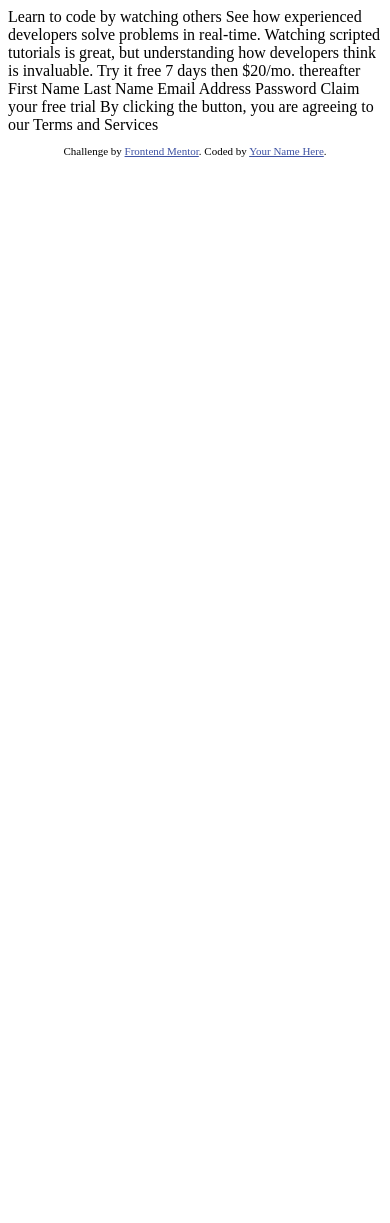
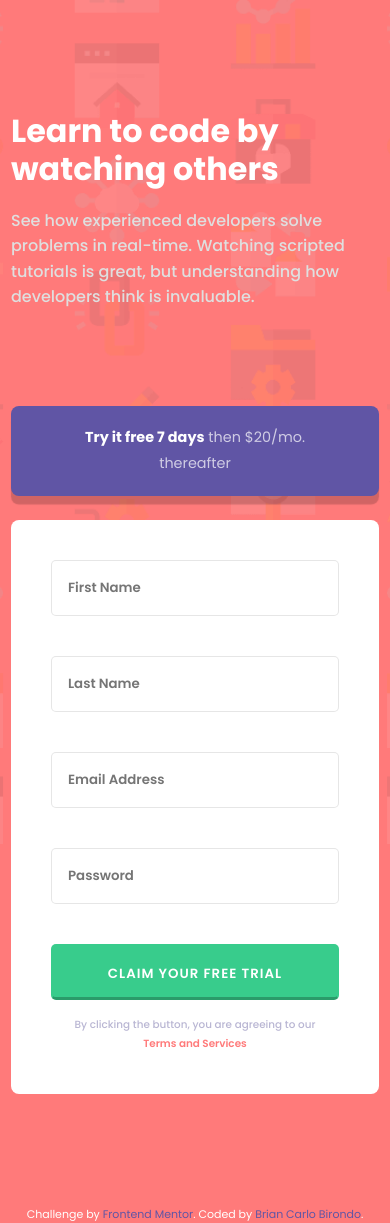
Before and after one commit to Briancarlo24/Intro-component-with-sign-up-form, a plain HTML site: page index.html in a window 390 px wide. Before the commit the page ends 844 px from the top, so only its background shows below. Drawn offline with Linux system fonts and the light colour scheme.

Commit message:
completed responsive Design for mobile and desktop. Also added Form Validation using Javascript

```diff
--- /dev/null
+++ b/css/styles.scss
@@ -0,0 +1,311 @@
+@import url("https://fonts.googleapis.com/css2?family=Poppins:wght@400;500;600;700&display=swap");
+
+html {
+  box-sizing: border-box;
+}
+
+*,
+::after,
+::before {
+  box-sizing: inherit;
+  margin: 0;
+  padding: 0;
+}
+
+//===========================COLORS==============================
+
+/*Primary*/
+$red: hsl(0, 100%, 74%);
+$green: hsl(154, 59%, 51%);
+/*Accent*/
+$blue: hsl(248, 32%, 49%);
+$lightWhite: rgba(255, 255, 255, 0.7);
+
+/*Neutral*/
+$darkBlue: hsl(249, 10%, 26%);
+$grayishBlue: hsl(246, 25%, 77%);
+
+.attribution {
+  font-size: 11px;
+  color: white;
+  text-align: center;
+
+  a {
+    color: $blue;
+    text-decoration: none;
+  }
+}
+
+body {
+  background: url("../images/bg-intro-mobile.png") $red no-repeat top center;
+  font-family: "Poppins", sans-serif;
+  font-size: 16px;
+  height: 100vh;
+  width: 100vw;
+
+  display: flex;
+  flex-direction: column;
+  justify-content: space-between;
+  align-items: center;
+  text-align: center;
+
+  main {
+    width: 85%;
+    min-width: 250px;
+    margin: 6rem 0;
+  }
+}
+
+/*====================HEADER====================*/
+.header {
+  margin-bottom: 4rem;
+
+  .header-title {
+    color: white;
+    font-size: 1.7rem;
+    line-height: 1.3;
+    margin-bottom: 1.2rem;
+  }
+  .header-desc {
+    color: $lightWhite;
+    font-weight: 500;
+    line-height: 1.6;
+  }
+}
+
+/*====================FORM====================*/
+
+.pricing {
+  .pricing-promo {
+    background-color: $blue;
+    border-radius: 0.5rem;
+    box-shadow: 0px 8.5px 1px 0px rgba(0, 0, 0, 0.18);
+    color: $lightWhite;
+    font-size: 0.9rem;
+    padding: 1.2rem 4rem;
+    margin-bottom: 1.5rem;
+    line-height: 1.8;
+
+    .pricing-highlight {
+      font-weight: 700;
+      color: white;
+    }
+  }
+
+  .form {
+    background-color: white;
+    border-radius: 0.5rem;
+
+    padding: 1.5rem;
+
+    .agreement {
+      color: $grayishBlue;
+      font-size: 0.65rem;
+      font-weight: 500;
+      line-height: 1.8;
+      padding: 0 1rem;
+
+      .terms {
+        color: $red;
+        font-weight: 600;
+      }
+    }
+  }
+}
+
+.icon-container {
+  position: relative;
+
+  .icon {
+    position: absolute;
+    right: 1.5rem;
+    transform: translateY(1rem);
+  }
+}
+
+.error-message {
+  display: block;
+  color: $red;
+  font-size: 10px;
+  font-style: italic;
+  font-weight: 500;
+
+  position: absolute;
+  right: 0px;
+  bottom: 20px;
+}
+.inputs,
+.button {
+  height: 3.5rem;
+  width: 100%;
+
+  border-radius: 5px;
+  font-weight: 600;
+  margin-bottom: 1rem;
+  font-family: "Poppins", sans-serif;
+  padding: 0 1rem;
+
+  &:focus {
+    outline: none;
+  }
+}
+
+.inputs {
+  border: 1px solid rgba(128, 128, 128, 0.2);
+  color: rgba(0, 0, 0, 0.75);
+
+  &:focus::placeholder {
+    color: transparent;
+  }
+}
+
+.button {
+  background-color: $green;
+  border-color: transparent;
+  border-style: solid solid inset 1px;
+  border-bottom: 3px solid rgba(0, 0, 0, 0.242);
+
+  // box-shadow: 0 5px 5px -2px #9a9a9a;
+  color: white;
+  cursor: pointer;
+  letter-spacing: 1px;
+  outline: none;
+  padding-top: 4px;
+  text-transform: uppercase;
+
+  &:active {
+    box-shadow: 0 5px 5px -3px #9a9a9a;
+    background-color: hsl(154, 56%, 49%);
+    color: rgb(235, 235, 235);
+  }
+}
+
+/*******************MEDIA QUERRY******************/
+@media screen and (min-width: 376px) {
+  body {
+    background: url("../images/bg-intro-desktop.png") $red no-repeat top center;
+    background-size: cover;
+    font-size: 16px;
+    height: 100vh;
+    width: 100vw;
+    background-position: top center;
+
+    display: flex;
+    flex-direction: column;
+    justify-content: space-evenly;
+    align-items: center;
+    text-align: center;
+
+    main {
+      width: 75%;
+      max-width: 1200px;
+      margin: 6rem 0;
+      display: flex;
+      flex-wrap: wrap;
+      justify-content: center;
+      align-items: center;
+
+      section {
+        flex: 1;
+        padding: 1rem;
+        min-width: 400px;
+        max-width: 700px;
+      }
+    }
+  }
+
+  /*====================HEADER====================*/
+  .header {
+    text-align: left;
+
+    .header-title {
+      color: white;
+      font-size: calc(26px + 1.5vw);
+      line-height: 1.2;
+      margin-bottom: 1.2rem;
+    }
+    .header-desc {
+      color: rgb(223, 223, 223);
+      font-size: 16px;
+      font-weight: 500;
+      line-height: 1.6;
+    }
+  }
+
+  /*====================FORM====================*/
+
+  /*====================FORM====================*/
+
+  .pricing {
+    .pricing-promo {
+      background-color: $blue;
+      border-radius: 0.5rem;
+      font-size: 0.9rem;
+      padding: 1.2rem 4rem;
+      margin-bottom: 1.5rem;
+
+      .pricing-highlight {
+        font-weight: 700;
+        color: white;
+      }
+    }
+
+    .form {
+      border-radius: 0.5rem;
+      padding: 2.5rem;
+
+      .inputs {
+        margin-bottom: 2.5rem;
+      }
+
+      .button {
+        background-color: $green;
+        border-color: transparent;
+        border-style: solid solid inset 1px;
+        border-bottom: 3px solid rgba(0, 0, 0, 0.242);
+
+        // box-shadow: 0 5px 5px -2px #9a9a9a;
+        color: white;
+        cursor: pointer;
+        letter-spacing: 1px;
+        outline: none;
+        padding-top: 4px;
+        text-transform: uppercase;
+
+        &:active {
+          box-shadow: 0 5px 5px -3px #9a9a9a;
+          background-color: hsl(154, 56%, 49%);
+          color: rgb(235, 235, 235);
+        }
+      }
+
+      .agreement {
+        color: $grayishBlue;
+        font-size: 0.65rem;
+        font-weight: 500;
+        line-height: 1.8;
+        padding: 0 1rem;
+
+        .terms {
+          color: $red;
+          font-weight: 600;
+        }
+      }
+    }
+  }
+  /******************END OF MEDIA QUERRY******************/
+}
+
+/*********************JAVASCRIPT CODE*****************/
+
+.errorborder {
+  border: 2px solid $red;
+}
+
+.hidden {
+  display: none;
+}
+
+.error-message-placeholder::-webkit-input-placeholder {
+  color: $red;
+}
--- a/index.html
+++ b/index.html
@@ -1,42 +1,96 @@
 <!DOCTYPE html>
 <html lang="en">
   <head>
-  <meta charset="UTF-8">
-  <meta name="viewport" content="width=device-width, initial-scale=1.0"> <!-- displays site properly based on user's device -->
+    <meta charset="UTF-8" />
+    <meta name="viewport" content="width=device-width, initial-scale=1.0" />
+    <!-- displays site properly based on user's device -->
 
-  <link rel="icon" type="image/png" sizes="32x32" href="./images/favicon-32x32.png">
+    <link
+      rel="icon"
+      type="image/png"
+      sizes="32x32"
+      href="./images/favicon-32x32.png"
+    />
+
+    <link rel="stylesheet" href="css/styles.css" />
 
     <title>Frontend Mentor | Intro component with sign up form</title>
-
-  <!-- Feel free to remove these styles or customise in your own stylesheet 👍 -->
-  <style>
-    .attribution { font-size: 11px; text-align: center; }
-    .attribution a { color: hsl(228, 45%, 44%); }
-  </style>
   </head>
   <body>
+    <main>
+      <section class="header">
+        <h1 class="header-title">Learn to code by watching others</h1>
+        <p class="header-desc">
+          See how experienced developers solve problems in real-time. Watching
+          scripted tutorials is great, but understanding how developers think is
+          invaluable.
+        </p>
+      </section>
 
-  Learn to code by watching others
-
-  See how experienced developers solve problems in real-time. Watching scripted tutorials is great,
-  but understanding how developers think is invaluable.
-
-  Try it free 7 days then $20/mo. thereafter
-
-  First Name
-  Last Name
-  Email Address
-  Password
-
-  Claim your free trial
-
-  By clicking the button, you are agreeing to our Terms and Services
+      <section class="pricing">
+        <div class="pricing-promo">
+          <span class="pricing-highlight">Try it free 7 days</span> then $20/mo.
+          thereafter
+        </div>
+        <form class="form" name="Form"  action=''>
+          <div class="icon-container">
+            <img class="icon " src="images/icon-error.svg" alt="" />
+            <input
+              name='firstname'
+              id="fname"
+              class="inputs "
+              type="text"
+              placeholder="First Name"
+            />
+            <span class="error-message">First Name cannot be empty</span>
+          </div>
+          <div class="icon-container">
+            <img class="icon " src="images/icon-error.svg" alt="" />
+            <input
+              name='lastname'
+              id="lname"
+              class="inputs"
+              type="text"
+              placeholder="Last Name"
+            /> <span class="error-message">Last Name cannot be empty</span>
+          </div>
+          <div class="icon-container">
+            <img class="icon" src="images/icon-error.svg" alt="" />
+            <input
+              id="email"
+              class="inputs"
+              type="email"
+              placeholder="Email Address"
+            /> <span class="error-message error-message-placeholder">Looks like this is not an email</span>
+          </div>
+          <div class="icon-container">
+            <img class="icon " src="images/icon-error.svg" alt="" />
+            <input
+              id="password"
+              class="inputs"
+              type="password"
+              placeholder="Password"
+            /> <span class="error-message">Password cannot be empty</span>
+          </div>
+          <input class='button' type="button" value='CLAIM YOUR FREE TRIAL'></input>
+          <div class="agreement">
+            By clicking the button, you are agreeing to our
+            <span class="terms">Terms and Services</span>
+          </div>
+        </form>
+      </section>
+    </main>
 
     <footer>
       <p class="attribution">
-      Challenge by <a href="https://www.frontendmentor.io?ref=challenge" target="_blank">Frontend Mentor</a>.
-      Coded by <a href="#">Your Name Here</a>.
+        Challenge by
+        <a href="https://www.frontendmentor.io?ref=challenge" target="_blank"
+          >Frontend Mentor</a
+        >. Coded by
+        <a href="https://github.com/Briancarlo24">Brian Carlo Birondo</a>.
       </p>
     </footer>
+
+    <script src="script.js"></script>
   </body>
 </html>
--- /dev/null
+++ b/script.js
@@ -0,0 +1,76 @@
+const button = document.querySelector(".button");
+const inputArr = [];
+/*ICONS*/
+const errorIcon = document.querySelectorAll(".icon");
+const errorMEssage = document.querySelectorAll(".error-message");
+/*Inputs*/
+const inputValue = document.querySelectorAll(".inputs");
+
+/****************CODES*******************/
+init();
+
+// INITIALIZE
+function init() {
+  errorIcon.forEach((item) => {
+    item.classList.add("hidden");
+  });
+
+  errorMEssage.forEach((item) => {
+    item.classList.add("hidden");
+  });
+
+  inputValue.forEach((item) => {
+    item.classList.remove("errorborder");
+  });
+}
+
+// IF ANY INPUT IS CLICKED, THE ICON WILL DISAPPEAR
+inputValue.forEach((item) => {
+  item.addEventListener("click", () => {
+    init();
+  });
+});
+
+// WHEN BUTTON IS CLICKED THIS HAPPENS
+button.addEventListener("click", function () {
+  inputArr.push(document.forms["Form"].firstname.value);
+  inputArr.push(document.forms["Form"].lastname.value);
+  inputArr.push(document.forms["Form"].email.value);
+  inputArr.push(document.forms["Form"].password.value);
+  console.log(inputArr);
+
+  if (
+    inputArr[0] !== "" &&
+    inputArr[1] !== "" &&
+    inputArr[2] !== "" &&
+    inputArr[3] !== ""
+  ) {
+    alert(
+      `First Name: ${inputArr[0]} \nLast Name: ${inputArr[1]} \nEmail: ${inputArr[2]} \nPassword: ${inputArr[3]}`
+    );
+
+    inputValue.forEach((items) => {
+      items.value = "";
+    });
+    window.location.reload();
+  } else {
+    for (let i = 0; i < inputArr.length; i++) {
+      if (inputArr[i] === "") {
+        if (i !== 2) {
+          errorIcon[i].classList.remove("hidden");
+          errorMEssage[i].classList.remove("hidden");
+          inputValue[i].classList.add("errorborder");
+        } else {
+          errorIcon[i].classList.remove("hidden");
+          errorMEssage[i].classList.remove("hidden");
+          inputValue[i].classList.add("errorborder");
+          document
+            .getElementById("email")
+            .setAttribute("placeholder", "email@example.com");
+          document.getElementById("email").style.color = "hsl(0, 100%, 74%)";
+        }
+      }
+    }
+  }
+  inputArr.length = 0;
+});
```
Also changed, not shown: css/styles.css (added), 1 other file. Lines whose indentation alone changed are shown as unchanged.
